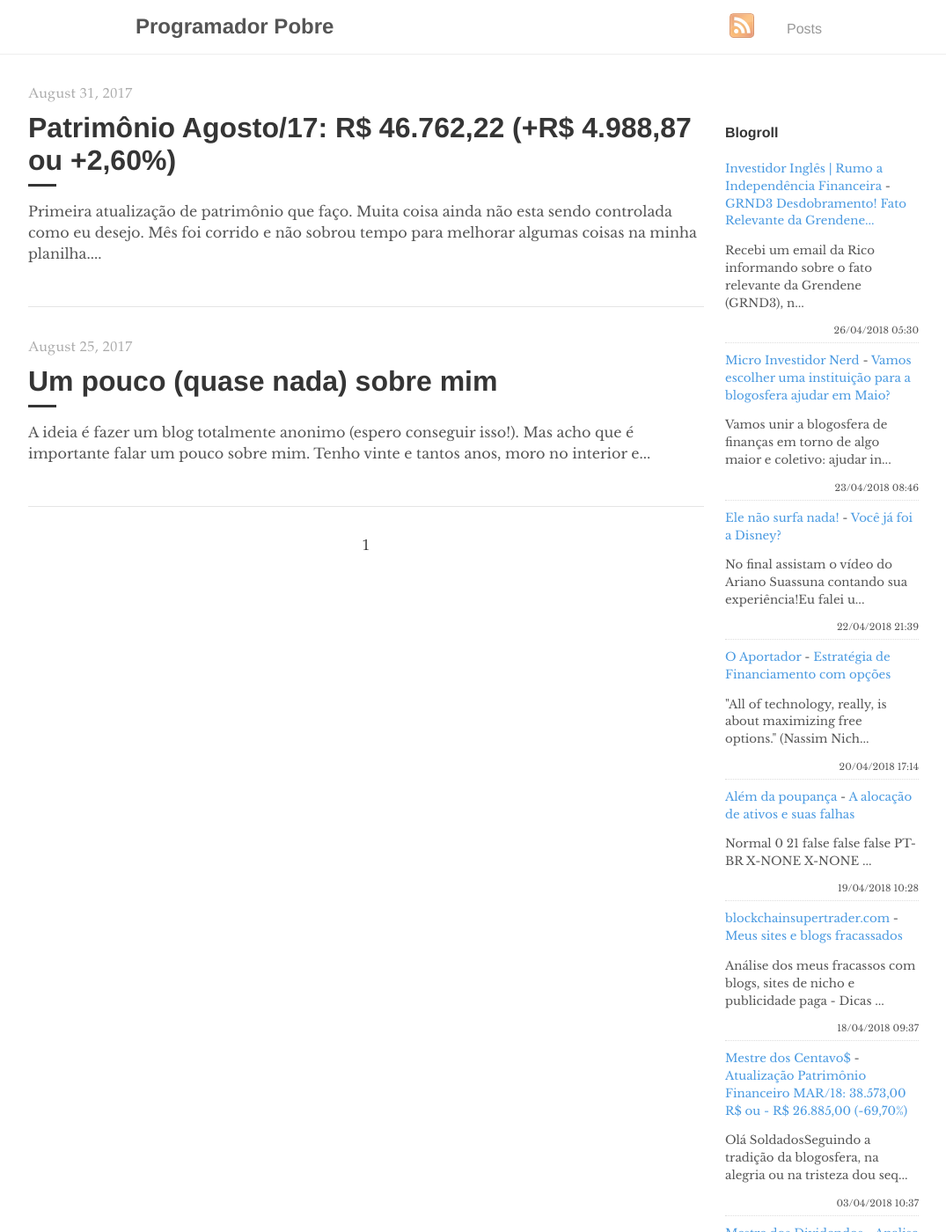
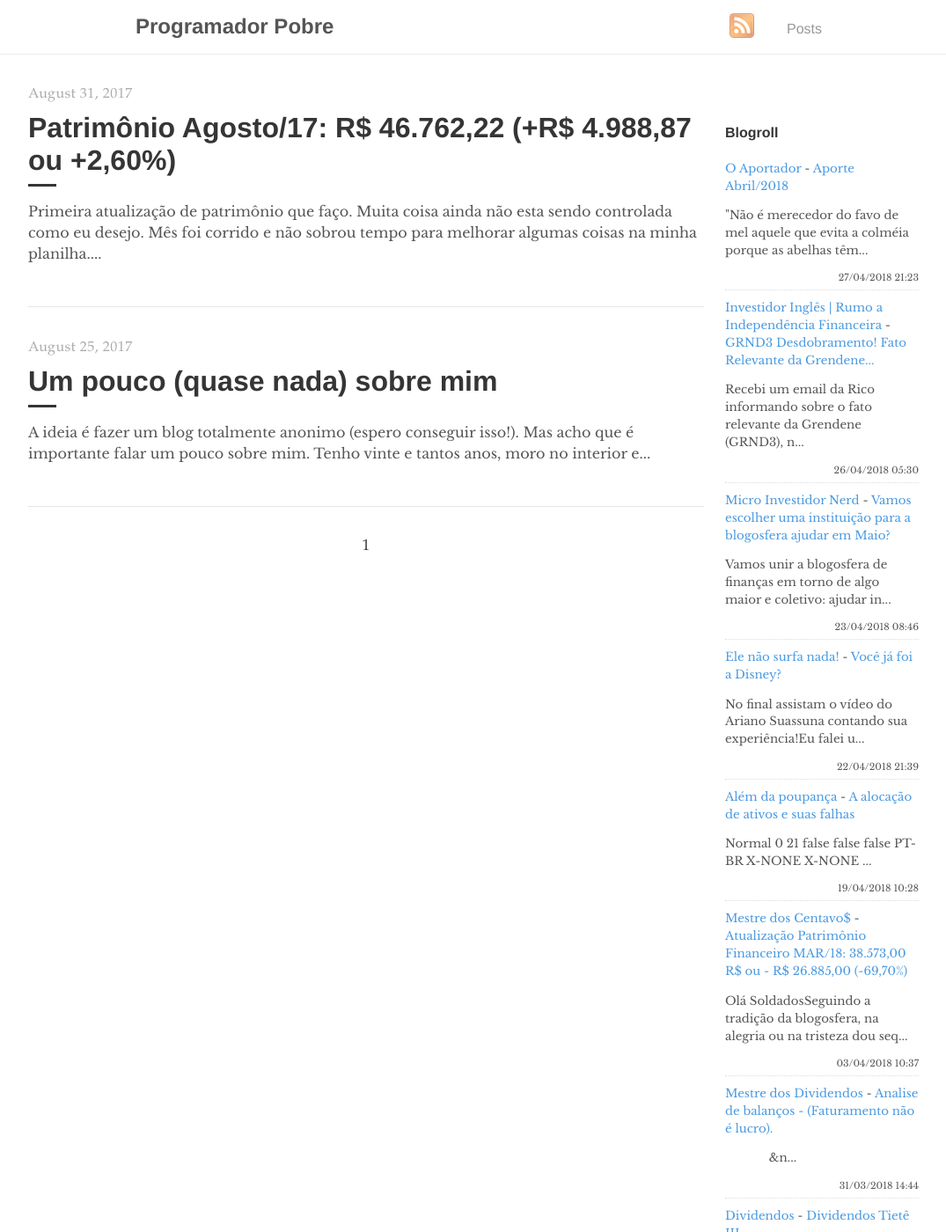
Before and after one commit to programadorpobre/programadorpobre.github.io, a Jekyll site: the page built from index.html, in a window 1280 px wide and 1400 px high. Shown: the whole window at 88% size, without its empty margins (96-1171 px from the left). Built offline with Jekyll 4.4.1, drawn with Linux system fonts in a browser that asks for light colours; the list of posts is cut into pages by our own code; comment, search, counter and statistics services are not loaded.

Commit message:
[ci skip] travis #266

```diff
--- a/_includes/feed-entries.html
+++ b/_includes/feed-entries.html
@@ -1,3 +1,8 @@
+<div class="feed-entry">
+    <a class="feed-entry-site-name" href="https://oaportadorfinanceiro.blogspot.com/">O Aportador</a> - <a class="feed-entry-title" href="https://oaportadorfinanceiro.blogspot.com/2018/04/aporte-abril2018.html">Aporte Abril/2018</a>
+    <p class="feed-entry-summary">"Não é merecedor do favo de mel aquele que evita a colméia porque as abelhas têm...</p>
+    <time datetime="2018-04-27T21:23:00.000-03:00">27/04/2018 21:23</time>
+</div>
 <div class="feed-entry">
     <a class="feed-entry-site-name" href="https://www.investidoringles.com/">Investidor Inglês | Rumo a Independência Financeira</a> - <a class="feed-entry-title" href="https://www.investidoringles.com/2018/04/grnd3-desdobramento.html">GRND3 Desdobramento! Fato Relevante da Grendene...</a>
     <p class="feed-entry-summary">Recebi um email da Rico informando sobre o fato relevante da Grendene (GRND3), n...</p>
@@ -14,19 +19,9 @@
     <time datetime="2018-04-22T21:39:00.001-03:00">22/04/2018 21:39</time>
 </div>
 <div class="feed-entry">
-    <a class="feed-entry-site-name" href="https://oaportadorfinanceiro.blogspot.com/">O Aportador</a> - <a class="feed-entry-title" href="https://oaportadorfinanceiro.blogspot.com/2018/04/estrategia-de-financiamento-com-opcoes.html">Estratégia de Financiamento com opções</a>
-    <p class="feed-entry-summary">"All of technology, really, is about maximizing free options."&nbsp;(Nassim Nich...</p>
-    <time datetime="2018-04-20T17:14:00.003-03:00">20/04/2018 17:14</time>
-</div>
-<div class="feed-entry">
     <a class="feed-entry-site-name" href="https://alemdapoupanca.blogspot.com/">Além da poupança</a> - <a class="feed-entry-title" href="https://alemdapoupanca.blogspot.com/2018/04/a-alocacao-de-ativos-e-suas-falhas.html">A alocação de ativos e suas falhas</a>
     <p class="feed-entry-summary">       Normal  0      21      false  false  false    PT-BR  X-NONE  X-NONE      ...</p>
     <time datetime="2018-04-19T10:28:00.000-03:00">19/04/2018 10:28</time>
-</div>
-<div class="feed-entry">
-    <a class="feed-entry-site-name" href="http://www.blockchainsupertrader.com/">blockchainsupertrader.com</a> - <a class="feed-entry-title" href="http://www.blockchainsupertrader.com/2018/04/meus-sites-e-blogs-fracassados.html">Meus sites e blogs fracassados</a>
-    <p class="feed-entry-summary">Análise dos meus fracassos com blogs, sites de nicho e publicidade paga - Dicas ...</p>
-    <time datetime="2018-04-18T09:37:00.001-03:00">18/04/2018 09:37</time>
 </div>
 <div class="feed-entry">
     <a class="feed-entry-site-name" href="https://mestredoscentavos.blogspot.com/">Mestre dos Centavo$</a> - <a class="feed-entry-title" href="https://mestredoscentavos.blogspot.com/2018/04/atualizacao-patrimonio-financeiro-mar18.html">Atualização Patrimônio Financeiro MAR/18: 38.573,00 R$  ou - R$ 26.885,00  (-69,70%)</a>
```
